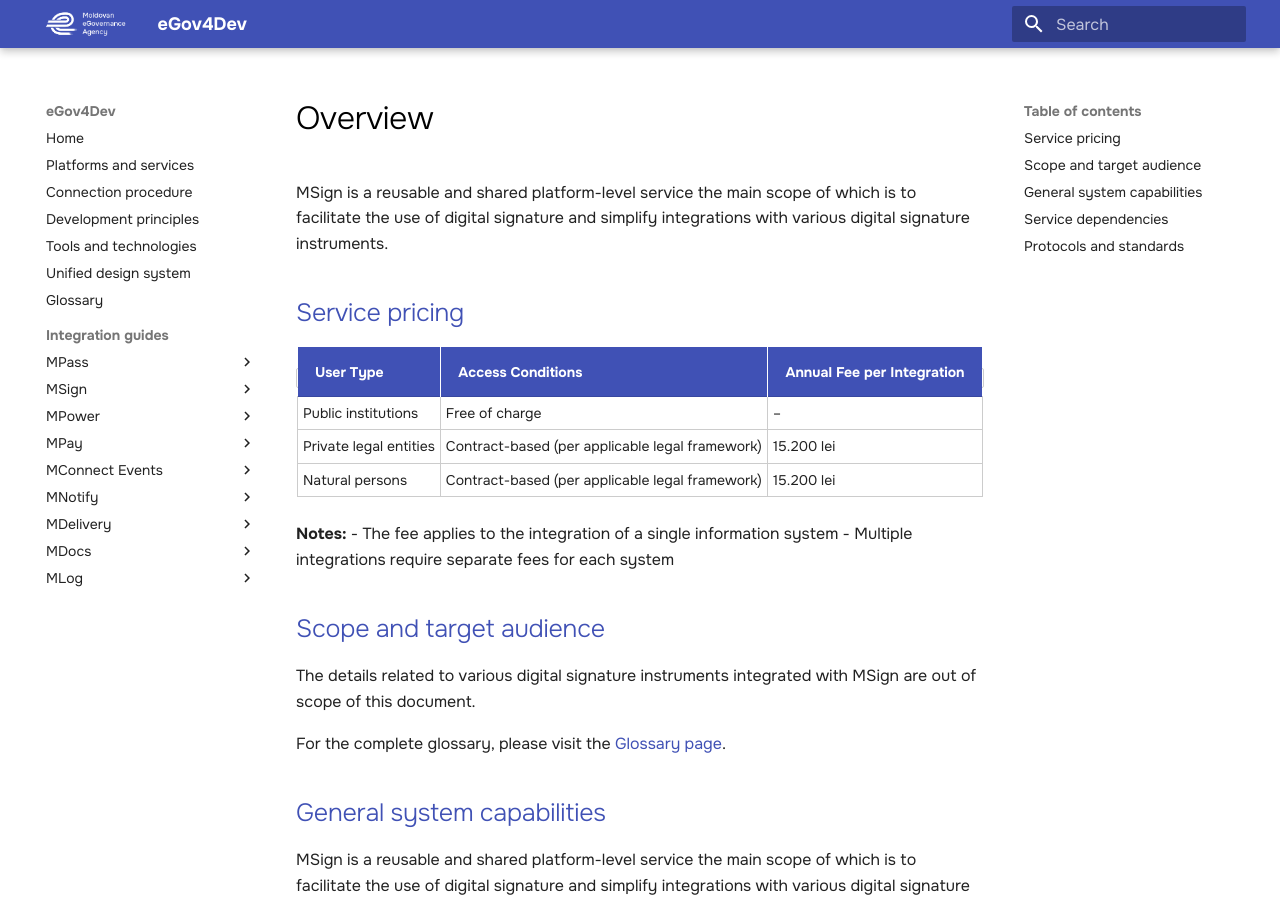
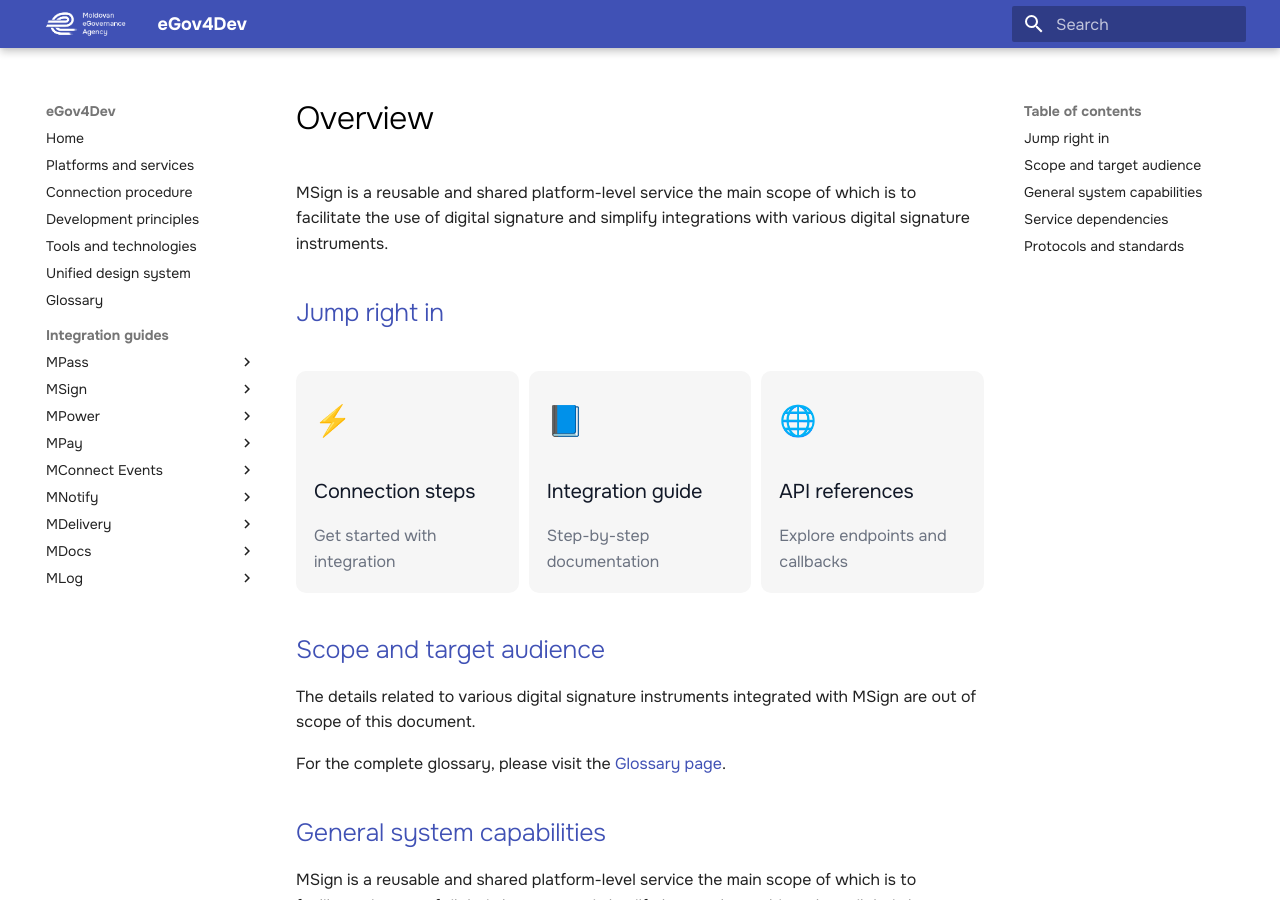
Before and after one commit to egov-moldova/egov4dev, an MkDocs documentation site: the page built from docs/guides/msign/index.md, in a window 1280 px wide and 900 px high. Built offline with MkDocs 1.6.1 and Material for MkDocs 9.7.7, drawn with Linux system fonts in a browser that asks for light colours.

Commit message:
Enhance documentation with quick links and remove pricing
Added quick links for integration steps, guides, and API references. Removed service pricing table and notes.

```diff
--- a/docs/guides/msign/index.md
+++ b/docs/guides/msign/index.md
@@ -2,18 +2,27 @@
 
 MSign is a reusable and shared platform-level service the main scope of which is to facilitate the use of digital signature and simplify integrations with various digital signature instruments.
 
+## Jump right in
 
-## Service pricing
-
-| User Type | Access Conditions | Annual Fee per Integration |
-|-----------|-------------------|---------------------------|
-| Public institutions | Free of charge | – |
-| Private legal entities | Contract-based (per applicable legal framework) | 15.200 lei |
-| Natural persons | Contract-based (per applicable legal framework) | 15.200 lei |
-
-**Notes:**
-- The fee applies to the integration of a single information system
-- Multiple integrations require separate fees for each system
+<div class="quick-links-wrapper">
+  <div class="quick-links-container">
+    <a href="process/" class="quick-link-card">
+      <div class="quick-link-icon">⚡</div>
+      <h3 class="quick-link-title">Connection steps</h3>
+      <p class="quick-link-description">Get started with integration</p>
+    </a>
+    <a href="integration-development/" class="quick-link-card">
+      <div class="quick-link-icon">📘</div>
+      <h3 class="quick-link-title">Integration guide</h3>
+      <p class="quick-link-description">Step-by-step documentation</p>
+    </a>
+    <a href="api-references/" class="quick-link-card">
+      <div class="quick-link-icon">🌐</div>
+      <h3 class="quick-link-title">API references</h3>
+      <p class="quick-link-description">Explore endpoints and callbacks</p>
+    </a>
+  </div>
+</div>
 
 ## Scope and target audience
 
```
